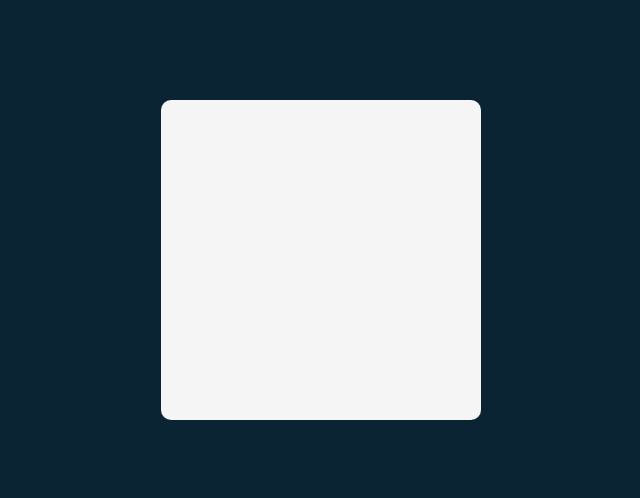
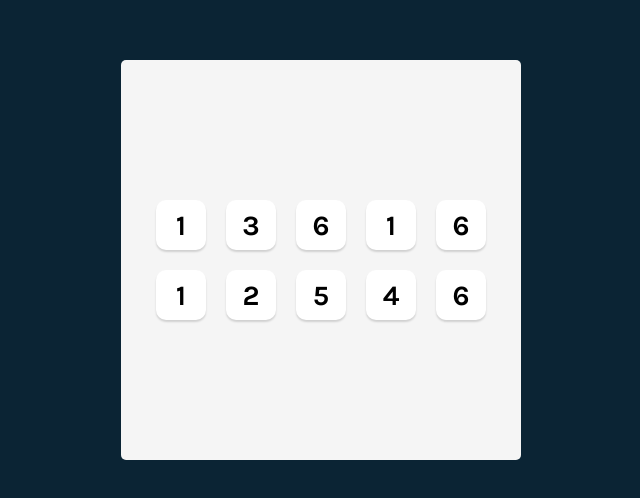
Before and after one commit to Anri20/Tenzies-React, a React (Vite) app in the folder tenzies/: page / in a window 1280 px wide. Shown: the part 140-638 px from the top of the page, without its empty margins (319-959 px from the left). Built offline with nearby package versions, Linux system fonts and the light colour scheme.

Commit message:
Add Dice
Generate Dice with random value

```diff
--- a/tenzies/src/App.jsx
+++ b/tenzies/src/App.jsx
@@ -1,8 +1,24 @@
 import React from "react"
+import Die from "./components/Die"
 
 export default function App() {
+    const [dice, setDice] = React.useState(() => generateAllNewDice())
+
+    function generateAllNewDice() {
+        return new Array(10)
+            .fill(0)
+            .map(() => ({
+                value: Math.ceil(Math.random() * 6)
+            }))
+    }
+
+    const allDice = dice.map(die => <Die value={die.value} />)
+
     return (
         <main>
+            <div className="dice-container">
+                {allDice}
+            </div>
         </main>
     )
 }
--- /dev/null
+++ b/tenzies/src/components/Die.jsx
@@ -0,0 +1,7 @@
+export default function Die(props) {
+    return (
+            <button>
+                {props.value}
+            </button>
+    )
+}
--- a/tenzies/src/index.css
+++ b/tenzies/src/index.css
@@ -3,25 +3,52 @@
 }
 
 body {
+    font-family: Inter, sans-serif;
     margin: 0;
     background-color: #0B2434;
+    padding: 20px;
     height: 100vh;
-    padding: 20px 30px;
     display: flex;
     flex-direction: column;
     justify-content: center;
     align-items: center;
 }
 
+button {
+    font-family: Karla, sans-serif;
+}
+
 div#root {
+    height: 100%;
     width: 100%;
-    height: 100%;
-    max-width: 320px;
-    max-height: 320px;
+    max-height: 400px;
+    max-width: 400px;
 }
 
 main {
     background-color: #F5F5F5;
     height: 100%;
+    border-radius: 5px;
+    display: flex;
+    flex-direction: column;
+    justify-content: center;
+    align-items: center;
+}
+
+.dice-container {
+    display: grid;
+    grid-template: auto auto / repeat(5, 1fr);
+    gap: 20px;
+}
+
+.dice-container button {
+    height: 50px;
+    width: 50px;
+    box-shadow: 0px 2px 2px rgba(0, 0, 0, 0.15);
     border-radius: 10px;
+    border: none;
+    background-color: white;
+    font-size: 1.75rem;
+    font-weight: bold;
+    cursor: pointer;
 }
```
